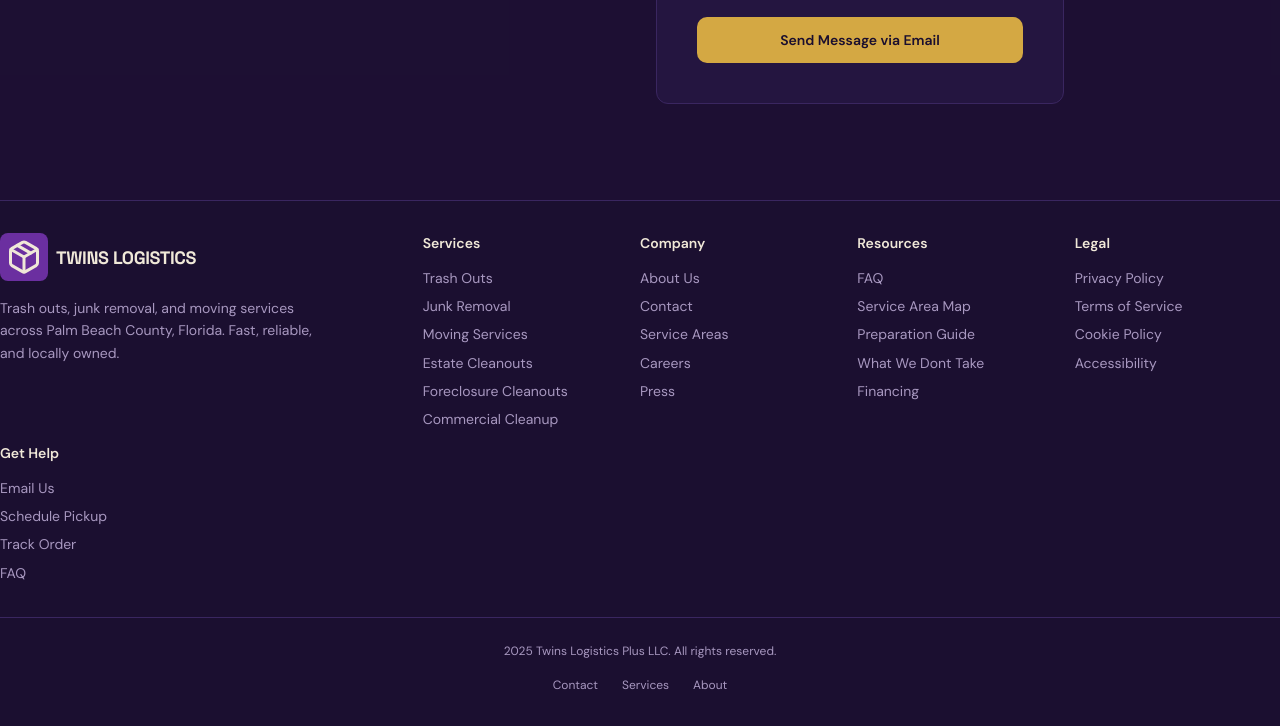
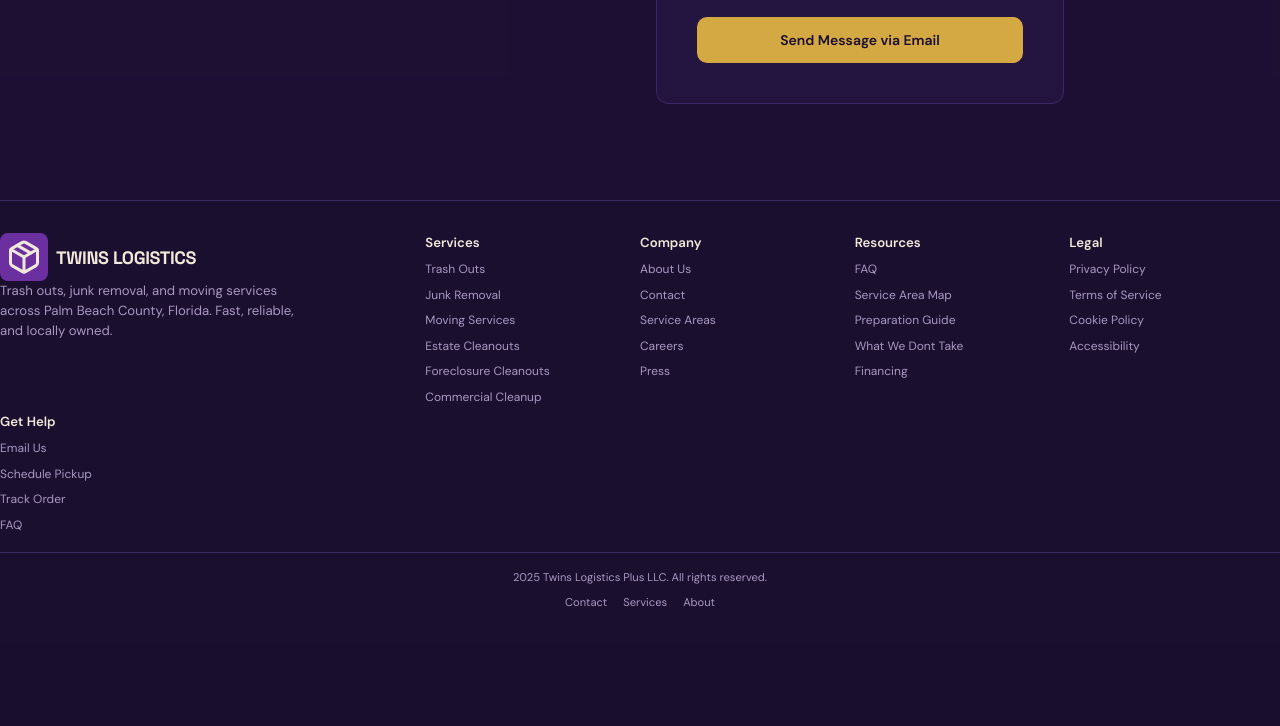
Before and after one commit to twinslogistics7/website, a plain HTML site: page index.html in a window 1280 px wide. Shown: the part 4752-5478 px from the top of the page. After the commit the page ends 5394 px from the top, so only its background shows below. Drawn offline with Linux system fonts and the light colour scheme.

Commit message:
Drastically reduce all footer spacing to fit 5 columns on one row
- footer-grid gap: .75rem -> .25rem
- footer-brand-desc font-size: .875rem -> .825rem, margin-top: 1rem -> 0, line-height 1.6 -> 1.5
- footer-col-title: font-size .875rem -> .825rem, add margin 0 0 .125rem
- footer-col-list gap: .2625rem -> .1rem, margin-top .75rem -> .2rem
- footer-col-list a font-size: .875rem -> .75rem
- footer-bottom gap: 1rem -> .5rem, padding-top .5rem -> 1rem, margin-top 2rem -> 1rem
- footer-bottom-text font-size: .75rem -> .7rem
- footer-bottom-links gap: 1.5rem -> 1rem, a font-size .75rem -> .7rem

```diff
--- a/index.html
+++ b/index.html
@@ -127,16 +127,16 @@ button{font-family:inherit;cursor:pointer;border:none}
 .footer{border-top:1px solid var(--border);background:rgba(42,24,72,.1)}
 .footer-inner{padding:2rem 0}
 .footer .container{max-width:none;width:100%}
-.footer-grid{display:grid;gap:.75rem;max-width:1940px;margin:0 auto;padding:0 0}
-.footer-brand-desc{max-width:20rem;font-size:0.875rem;line-height:1.6;color:var(--muted-fg);margin-top:1rem}
-.footer-col-title{font-size:0.875rem;font-weight:600;color:var(--fg)}
-.footer-col-list{list-style:none;display:flex;flex-direction:column;gap:.2625rem;margin-top:.75rem}
-.footer-col-list a{font-size:0.875rem;color:var(--muted-fg);transition:color .2s}
+.footer-grid{display:grid;gap:.25rem;max-width:1940px;margin:0 auto;padding:0 0}
+.footer-brand-desc{max-width:20rem;font-size:0.825rem;line-height:1.5;color:var(--muted-fg);margin-top:0}
+.footer-col-title{font-size:0.825rem;font-weight:600;color:var(--fg);margin:0 0 .125rem}
+.footer-col-list{list-style:none;display:flex;flex-direction:column;gap:.1rem;margin-top:.2rem}
+.footer-col-list a{font-size:0.75rem;color:var(--muted-fg);transition:color .2s}
 .footer-col-list a:hover{color:var(--accent)}
-.footer-bottom{display:flex;flex-direction:column;align-items:center;justify-content:space-between;gap:1rem;border-top:1px solid var(--border);padding-top:1.5rem;margin-top:2rem}
-.footer-bottom-text{font-size:0.75rem;color:var(--muted-fg)}
-.footer-bottom-links{display:flex;gap:1.5rem;flex-wrap:wrap;justify-content:center}
-.footer-bottom-links a{font-size:0.75rem;color:var(--muted-fg);transition:color .2s}
+.footer-bottom{display:flex;flex-direction:column;align-items:center;justify-content:space-between;gap:.5rem;border-top:1px solid var(--border);padding-top:1rem;margin-top:1rem}
+.footer-bottom-text{font-size:0.7rem;color:var(--muted-fg)}
+.footer-bottom-links{display:flex;gap:1rem;flex-wrap:wrap;justify-content:center}
+.footer-bottom-links a{font-size:0.7rem;color:var(--muted-fg);transition:color .2s}
 .footer-bottom-links a:hover{color:var(--accent)}
 @media(min-width:768px){.footer-grid{grid-template-columns:2fr 1fr 1fr}}
 @media(min-width:1024px){.footer-grid{grid-template-columns:2fr 1fr 1fr 1fr 1fr}}
```
